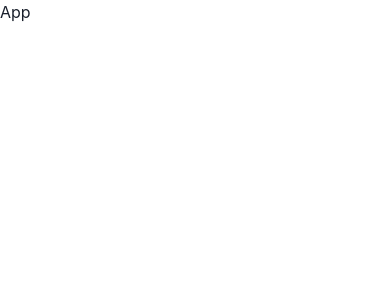
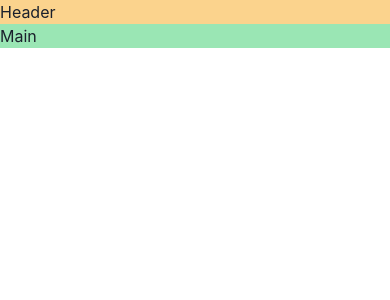
Before and after one commit to birgit2704/game-hub-js, a React (Vite) app: page / in a window 390 px wide. Shown: the top 300 px of the page. Built offline with nearby package versions, Linux system fonts and the light colour scheme.

Commit message:
create responsive layout

```diff
--- a/src/App.jsx
+++ b/src/App.jsx
@@ -1,7 +1,29 @@
 import React from "react";
+import { Grid, GridItem, Show } from "@chakra-ui/react";
 
 const App = () => {
-  return <div>App</div>;
+  return (
+    <Grid
+      templateAreas={{
+        base: `"header"
+      "main"`,
+        lg: `"header header"
+      "aside main"`,
+      }}
+    >
+      <GridItem bg="orange.200" area="header">
+        Header
+      </GridItem>
+      <Show above="lg">
+        <GridItem bg="blue.200" area="aside">
+          Aside
+        </GridItem>
+      </Show>
+      <GridItem bg="green.200" area="main">
+        Main
+      </GridItem>
+    </Grid>
+  );
 };
 
 export default App;
```
